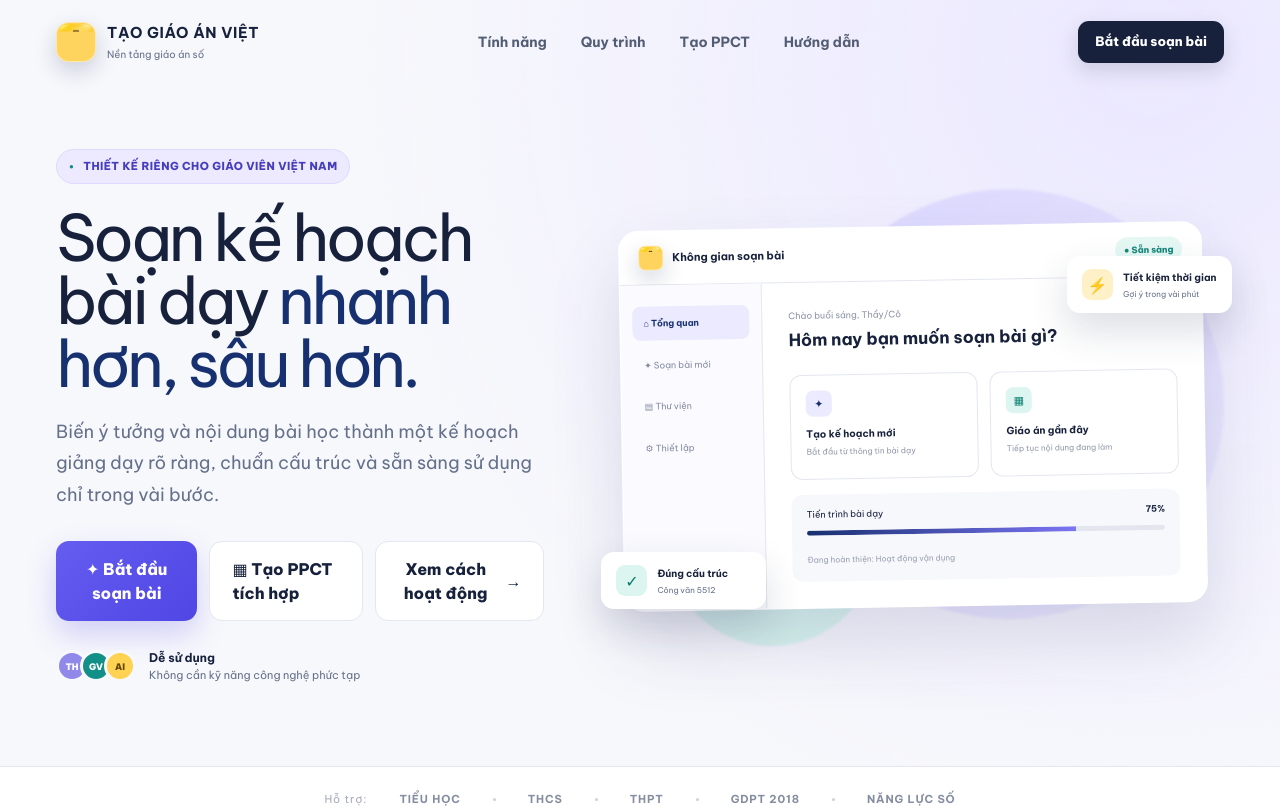
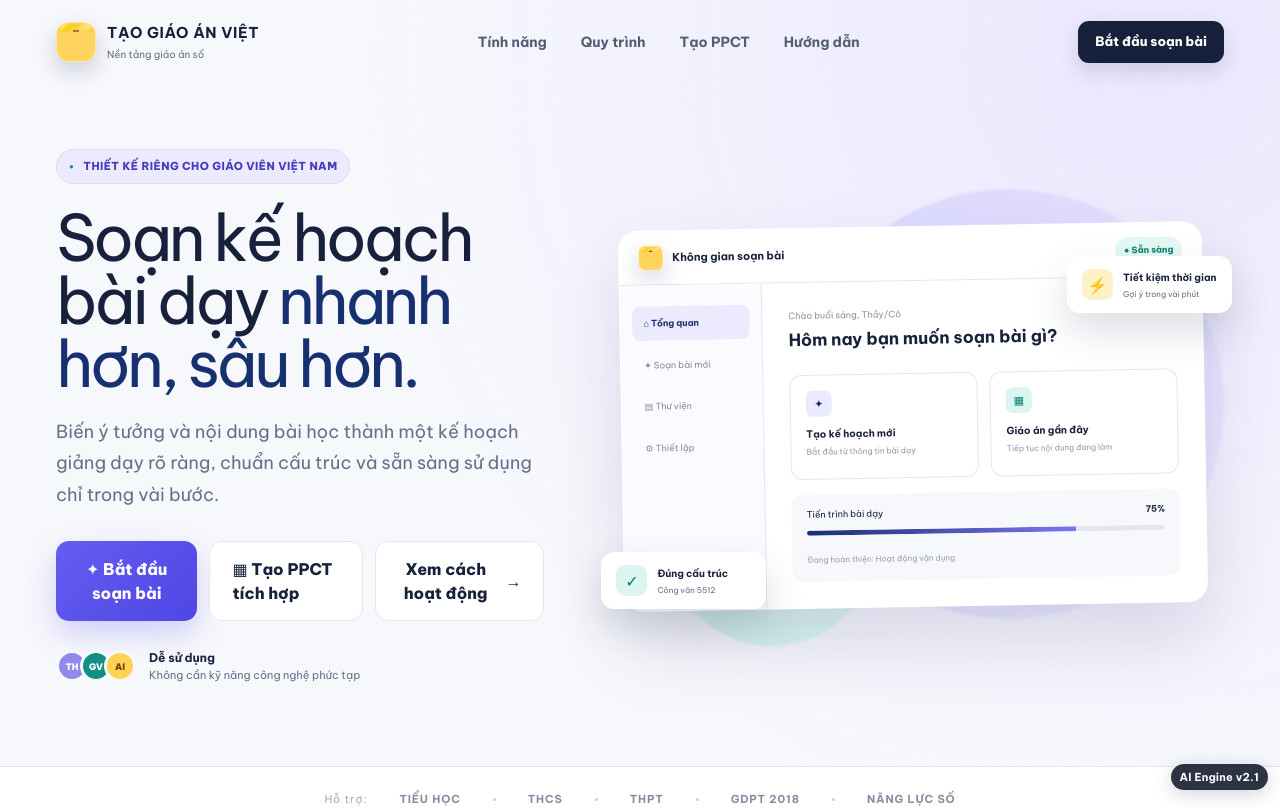
Before and after one commit to hoanganhzero/giaoanviet, a Next.js app: page / in a window 1280 px wide. Shown: the top 808 px of the page. Built offline with nearby package versions, Linux system fonts and the light colour scheme.

Commit message:
Hiển thị nhãn AI Engine v2.1 trên website

```diff
--- a/app/layout.tsx
+++ b/app/layout.tsx
@@ -40,7 +40,30 @@ export default function RootLayout({
 }>) {
   return (
     <html lang="vi">
-      <body>{children}</body>
+      <body>
+        {children}
+        <div
+          aria-label="Phiên bản AI Engine"
+          title="Mega Prompt Engine + Quality Gate"
+          style={{
+            position: "fixed",
+            right: 12,
+            bottom: 10,
+            zIndex: 9999,
+            padding: "5px 9px",
+            borderRadius: 999,
+            background: "rgba(15, 23, 42, 0.88)",
+            color: "#fff",
+            fontSize: 11,
+            fontWeight: 700,
+            letterSpacing: ".02em",
+            boxShadow: "0 4px 18px rgba(15, 23, 42, .18)",
+            pointerEvents: "none",
+          }}
+        >
+          AI Engine v2.1
+        </div>
+      </body>
     </html>
   );
 }
```
